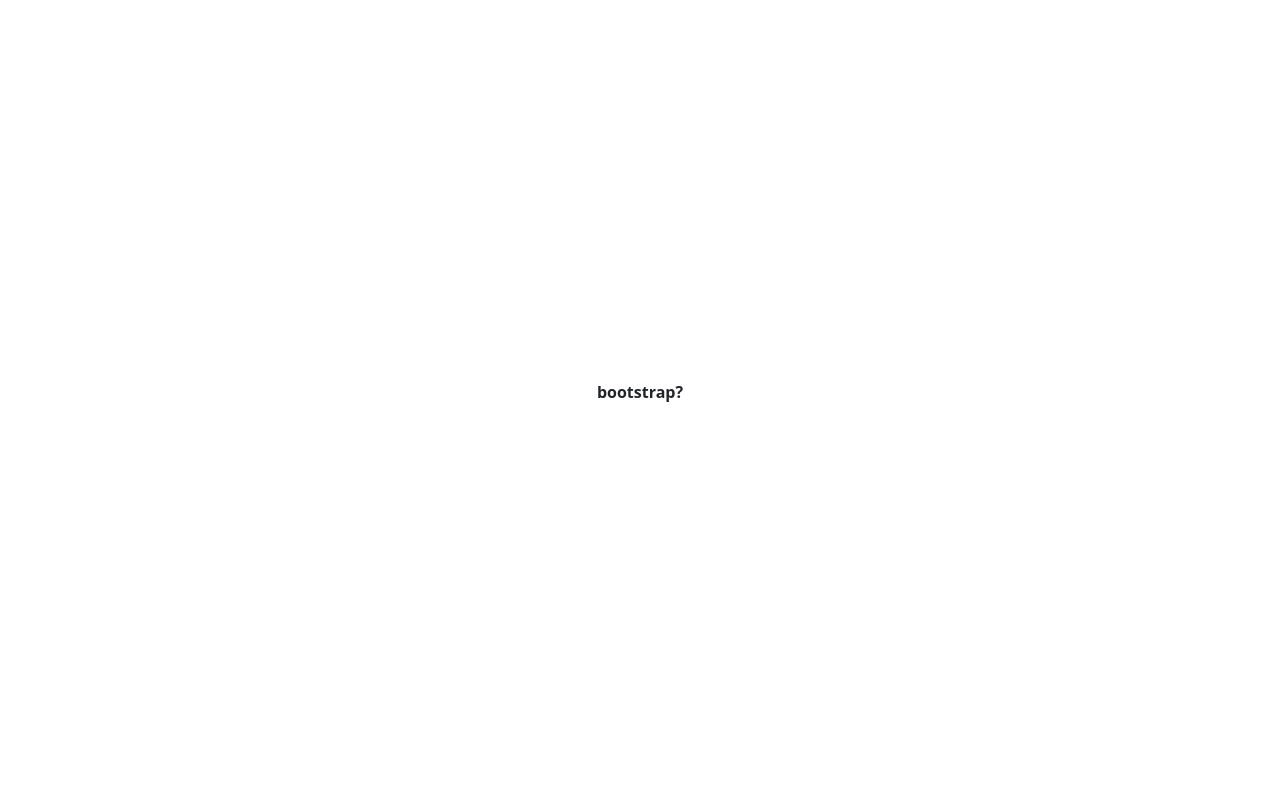
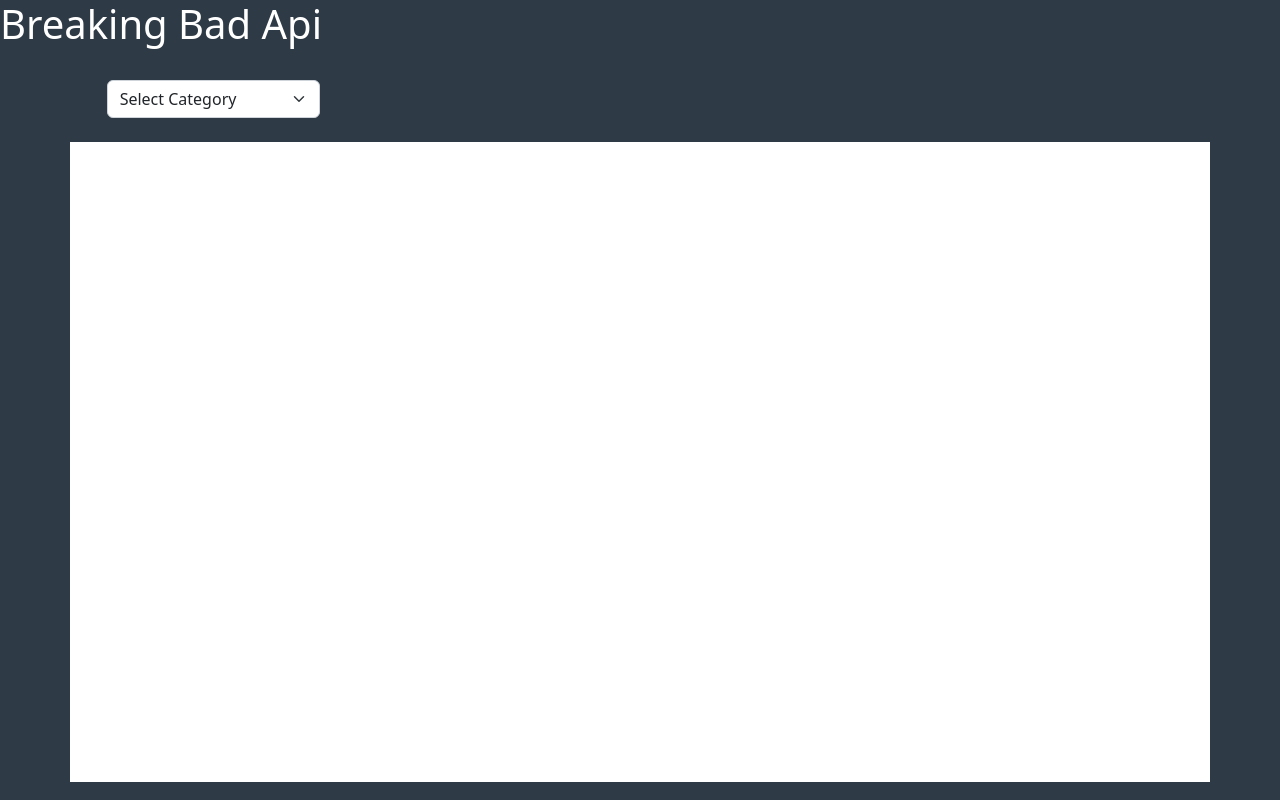
Before and after one commit to gdemartino93/vite-breaking-bad, a Vue app: page / in a window 1280 px wide. Built offline with nearby package versions, Linux system fonts and the light colour scheme.

Commit message:
header and cmd components

```diff
--- a/src/App.vue
+++ b/src/App.vue
@@ -1,10 +1,20 @@
 <script>
-import HelloWorld from './components/HelloWorld.vue'
+import AppHeader from './components/AppHeader.vue'
+import AppMain from './components/AppMain.vue'
+
+export default{
+  name : "App",
+  components : { AppHeader, AppMain }
+}
+
+
 </script>
 
 <template>
-  <p class="fw-bold">bootstrap?</p>
-
+<AppHeader />
+<main>
+  <AppMain />
+</main>
 
 </template>
 
--- /dev/null
+++ b/src/components/AppHeader.vue
@@ -0,0 +1,29 @@
+<script >
+export default{
+  data(){
+    return{
+
+    }
+  }
+}
+</script>
+
+<template>
+ <header>
+    <div class="row">
+        <div class="col-12">
+            <h1>Breaking Bad Api</h1>
+
+        </div>
+    </div>
+ </header>
+</template>
+
+<style scoped lang="scss">
+@use '../styles/partials/variables' as *;
+
+h1{
+    background: $primary;
+    color: white;
+}
+</style>
--- /dev/null
+++ b/src/components/AppMain.vue
@@ -0,0 +1,23 @@
+<script >
+import CmdSection from './CmdSection.vue'
+export default{
+components : { CmdSection }
+}
+</script>
+
+<template>
+        <CmdSection />
+<div class="container">
+
+</div>
+</template>
+
+<style scoped lang="scss">
+@use '../styles/partials/variables' as *;
+.container{
+    background: white;
+    min-height: 80vh;
+}
+
+
+</style>
--- /dev/null
+++ b/src/components/CmdSection.vue
@@ -0,0 +1,28 @@
+<script >
+export default{
+  data(){
+    return{
+
+    }
+  }
+}
+</script>
+
+<template>
+
+<div class="col-lg-2 col-5 my-4 offset-1">
+    <select class="form-select " aria-label=".form-select-sm example">
+        <option selected>Select Category</option>
+            <option value="1">One</option>
+            <option value="2">Two</option>
+            <option value="3">Three</option>
+    </select>
+</div>
+
+</template>
+
+<style scoped lang="scss">
+@use '../styles/partials/variables' as *;
+
+
+</style>
--- a/src/components/HelloWorld.vue
+++ /dev/null
@@ -1,40 +0,0 @@
-<script setup>
-import { ref } from 'vue'
-
-defineProps({
-  msg: String,
-})
-
-const count = ref(0)
-</script>
-
-<template>
-  <h1>{{ msg }}</h1>
-
-  <div class="card">
-    <button type="button" @click="count++">count is {{ count }}</button>
-    <p>
-      Edit
-      <code>components/HelloWorld.vue</code> to test HMR
-    </p>
-  </div>
-
-  <p>
-    Check out
-    <a href="https://vuejs.org/guide/quick-start.html#local" target="_blank"
-      >create-vue</a
-    >, the official Vue + Vite starter
-  </p>
-  <p>
-    Install
-    <a href="https://github.com/johnsoncodehk/volar" target="_blank">Volar</a>
-    in your IDE for a better DX
-  </p>
-  <p class="read-the-docs">Click on the Vite and Vue logos to learn more</p>
-</template>
-
-<style scoped>
-.read-the-docs {
-  color: #888;
-}
-</style>
--- /dev/null
+++ b/src/store.js
@@ -0,0 +1,5 @@
+import { reactive } from "vue";
+export const store = reactive({
+messaggio : "provasda",
+api: "https://rickandmortyapi.com/api/character"
+});
--- a/src/styles/general.scss
+++ b/src/styles/general.scss
@@ -8,20 +8,19 @@
 :root {
     font-family: Inter, Avenir, Helvetica, Arial, sans-serif;
     font-size: 16px;
-    line-height: 24px;
-    font-weight: 400;
 
     color-scheme: light dark;
     color: rgba(255, 255, 255, 0.87);
     background-color: #242424;
 
-    font-synthesis: none;
-    text-rendering: optimizeLegibility;
-    -webkit-font-smoothing: antialiased;
-    -moz-osx-font-smoothing: grayscale;
-    -webkit-text-size-adjust: 100%;
   }
-
+  #app{
+    background: #2E3A46;
+    height: 100vh;
+  }
+  main{
+    background: #2E3A46;
+  }
   a {
     font-weight: 500;
     color: #646cff;
@@ -38,19 +37,6 @@
   }
   a:hover {
     color: #535bf2;
-  }
-
-  body {
-    margin: 0;
-    display: flex;
-    place-items: center;
-    min-width: 320px;
-    min-height: 100vh;
-  }
-
-  h1 {
-    font-size: 3.2em;
-    line-height: 1.1;
   }
 
   button {
@@ -76,12 +62,7 @@
     padding: 2em;
   }
 
-  #app {
-    max-width: 1280px;
-    margin: 0 auto;
-    padding: 2rem;
-    text-align: center;
-  }
+
 
   @media (prefers-color-scheme: light) {
     :root {
--- a/src/styles/partials/_variables.scss
+++ b/src/styles/partials/_variables.scss
@@ -0,0 +1 @@
+$primary : #2E3A46
```
